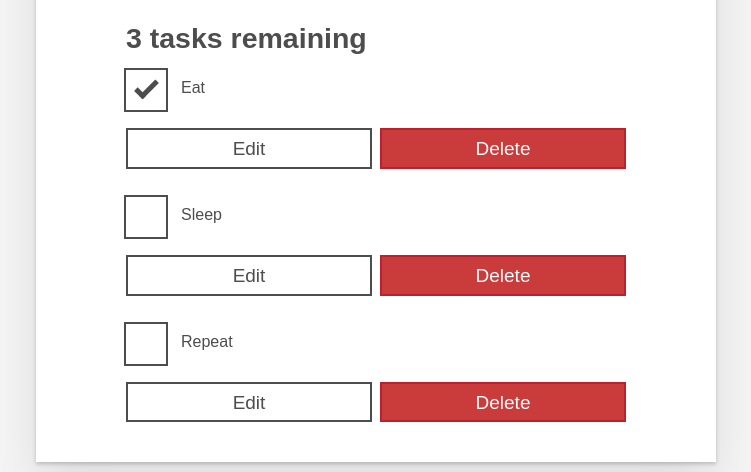
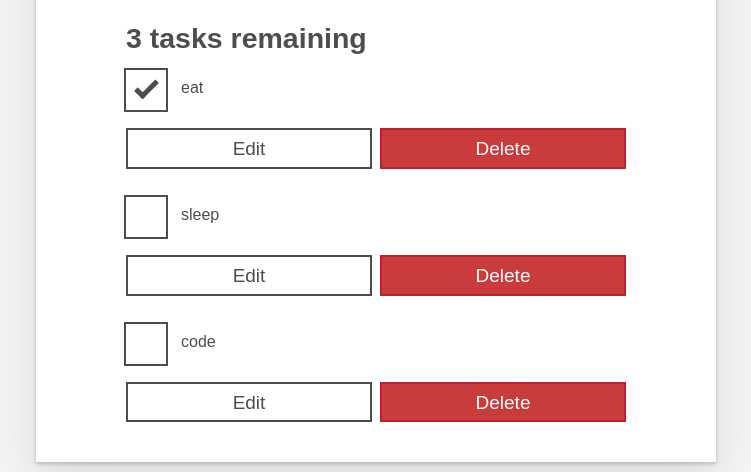
Before and after one commit to KittyGarrison/cypress-setup, a React (Create React App) app: page / in a window 1280 px wide. Shown: the part 375-847 px from the top of the page, without its empty margins (264-1015 px from the left). Built offline with nearby package versions, Linux system fonts and the light colour scheme.

Commit message:
first component

```diff
--- a/src/App.js
+++ b/src/App.js
@@ -1,4 +1,4 @@
-
+import Todo from "./components/Todo";
 
 function App(props) {
   return (
@@ -46,54 +46,10 @@ function App(props) {
         className="todo-list stack-large stack-exception"
         aria-labelledby="list-heading"
       >
-        <li className="todo stack-small">
-          <div className="c-cb">
-            <input id="todo-0" type="checkbox" defaultChecked={true} />
-            <label className="todo-label" htmlFor="todo-0">
-              Eat
-            </label>
-          </div>
-          <div className="btn-group">
-            <button type="button" className="btn">
-              Edit <span className="visually-hidden">Eat</span>
-            </button>
-            <button type="button" className="btn btn__danger">
-              Delete <span className="visually-hidden">Eat</span>
-            </button>
-          </div>
-        </li>
-        <li className="todo stack-small">
-          <div className="c-cb">
-            <input id="todo-1" type="checkbox" />
-            <label className="todo-label" htmlFor="todo-1">
-              Sleep
-            </label>
-          </div>
-          <div className="btn-group">
-            <button type="button" className="btn">
-              Edit <span className="visually-hidden">Sleep</span>
-            </button>
-            <button type="button" className="btn btn__danger">
-              Delete <span className="visually-hidden">Sleep</span>
-            </button>
-          </div>
-        </li>
-        <li className="todo stack-small">
-          <div className="c-cb">
-            <input id="todo-2" type="checkbox" />
-            <label className="todo-label" htmlFor="todo-2">
-              Repeat
-            </label>
-          </div>
-          <div className="btn-group">
-            <button type="button" className="btn">
-              Edit <span className="visually-hidden">Repeat</span>
-            </button>
-            <button type="button" className="btn btn__danger">
-              Delete <span className="visually-hidden">Repeat</span>
-            </button>
-          </div>
-        </li>
+
+      <Todo name="eat" compleated={true} id="todo-0"/>
+      <Todo name="sleep" compleated={false} id="todo-1"/>
+      <Todo name="code" compleated={false} id="todo-2"/>
       </ul>
     </div>
   );
--- /dev/null
+++ b/src/components/Todo.js
@@ -0,0 +1,21 @@
+export default function Todo(props) {
+
+  return (
+        <li className="todo stack-small">
+            <div className="c-cb">
+            <input id={props.id} type="checkbox" defaultChecked={props.compleated} />
+            <label className="todo-label" htmlFor={props.id}>
+              {props.name}
+            </label>
+          </div>
+          <div className="btn-group">
+            <button type="button" className="btn">
+              Edit <span className="visually-hidden">Eat</span>
+            </button>
+            <button type="button" className="btn btn__danger">
+              Delete <span className="visually-hidden">Eat</span>
+            </button>
+          </div>
+        </li>
+  );
+}
```
